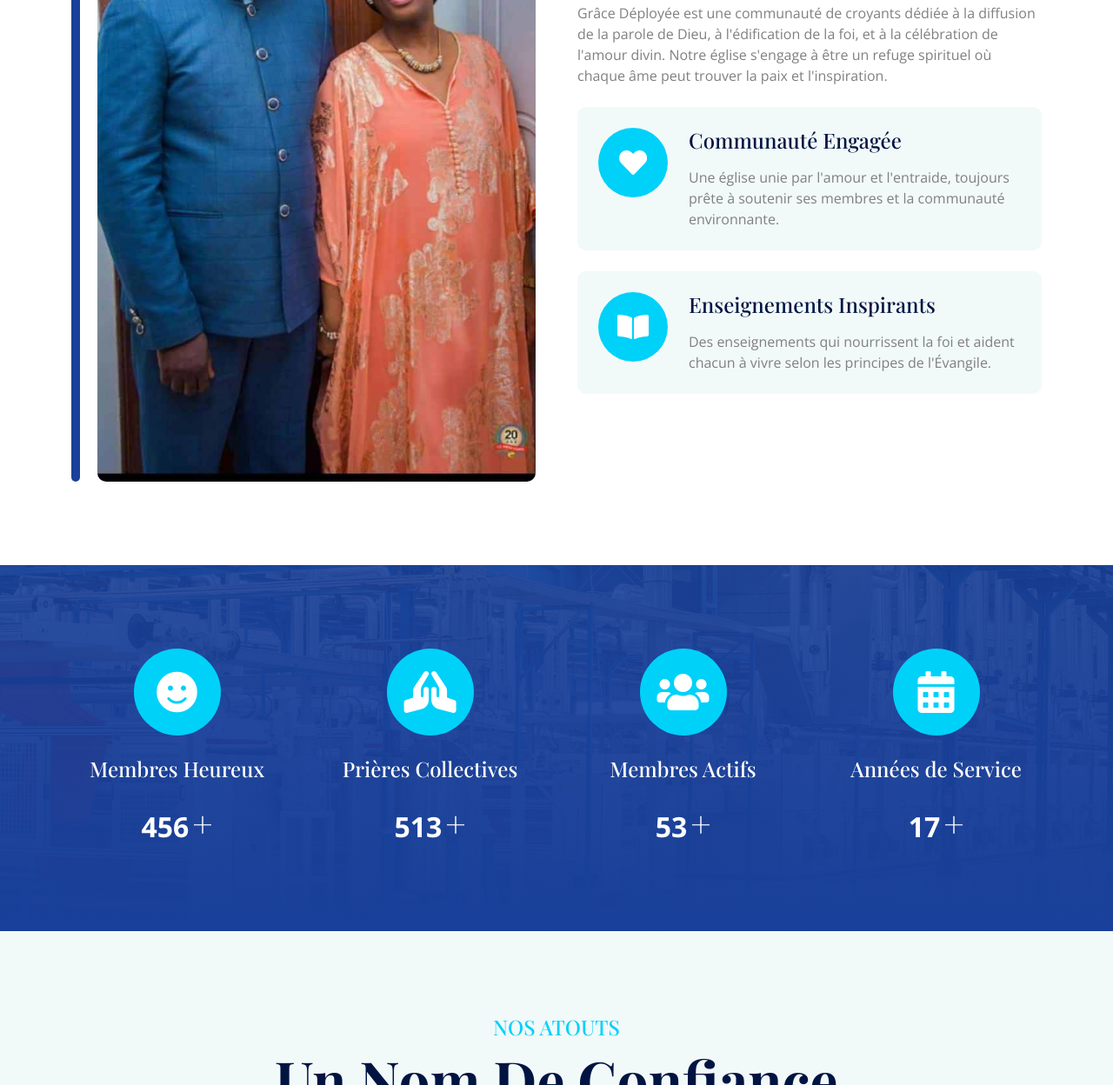
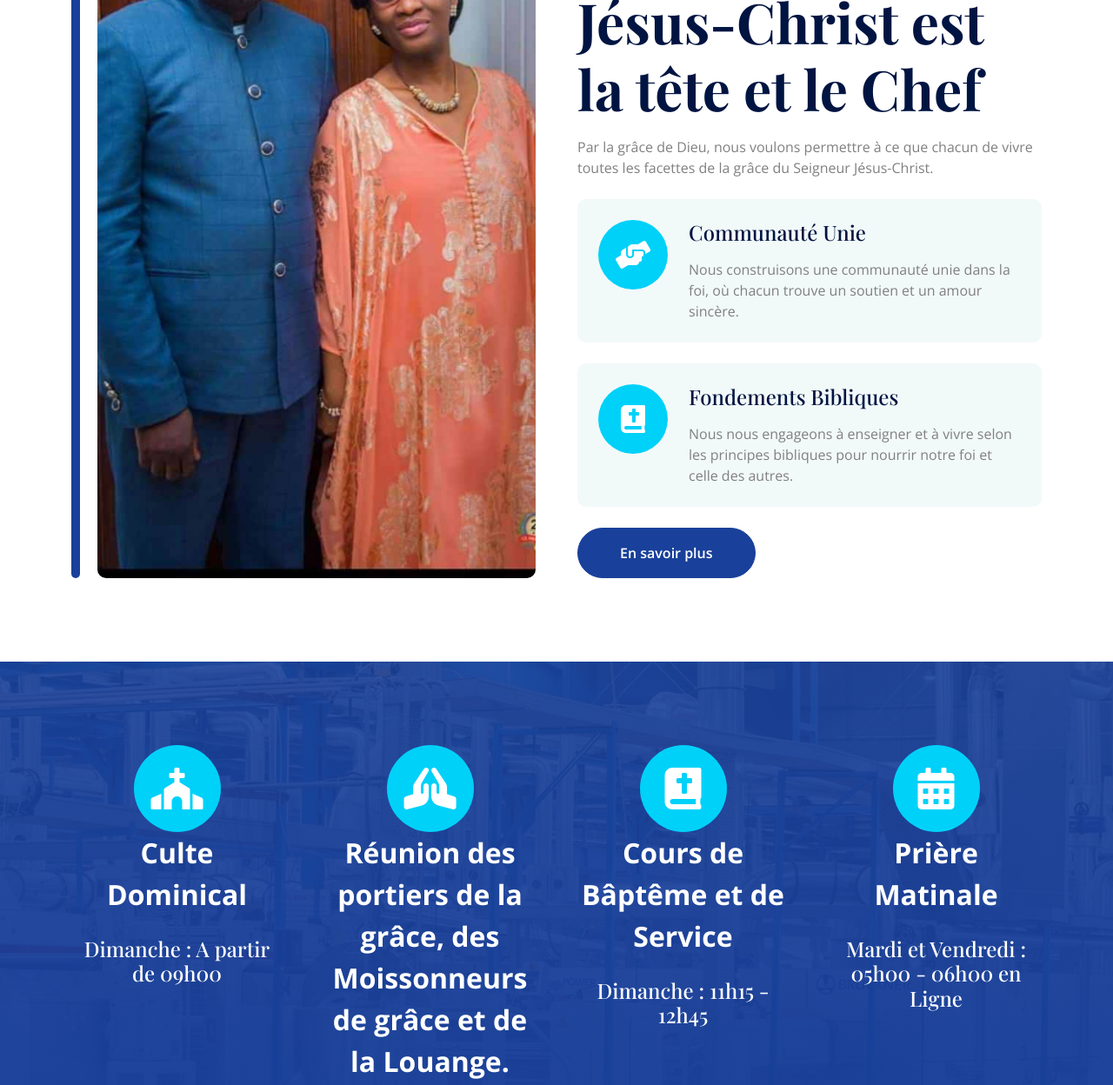
Before and after one commit to NGOUBADJAMBO-Richard/Gr-ce-Deploy-e---Site, a plain HTML site: page about.html in a window 1280 px wide. Shown: the part 767-2015 px from the top of the page at 87% size. Drawn offline with nearby package versions, Linux system fonts and the light colour scheme; a web font is replaced by a local one.

Commit message:
I don't remember !

```diff
--- a/about.html
+++ b/about.html
@@ -122,23 +122,23 @@
     <!-- Modal Search End -->
 
     <!-- About Start -->
-    <div class="container-fluid about py-5">
+    <div class="container-fluid about overflow-hidden py-5">
         <div class="container py-5">
             <div class="row g-5">
                 <div class="col-xl-6 wow fadeInLeft" data-wow-delay="0.2s">
                     <div class="about-img rounded h-100">
                         <img src="./img/Couple-Shembo-1.jpg" class="img-fluid rounded h-100 w-100"
-                            style="object-fit: cover;" alt="">
+                            style="object-fit: cover;" alt="À propos de Grâce Déployée">
                         <!-- <div class="about-exp"><span>20 Ans d'Expérience</span></div> -->
                     </div>
                 </div>
                 <div class="col-xl-6 wow fadeInRight" data-wow-delay="0.2s">
                     <div class="about-item">
-                        <h4 class="text-primary text-uppercase">À Propos de Nous</h4>
-                        <h1 class="display-3 mb-3">Nous Apportons la Grâce et l'Amour de Dieu.</h1>
-                        <p class="mb-4">Grâce Déployée est une communauté de croyants dédiée à la diffusion de la parole
-                            de Dieu, à l'édification de la foi, et à la célébration de l'amour divin. Notre église
-                            s'engage à être un refuge spirituel où chaque âme peut trouver la paix et l'inspiration.</p>
+                        <h4 class="text-primary text-uppercase">À propos de nous</h4>
+                        <h1 class="display-3 mb-3">Nous faisons partie de l'Eglise Universelle dont Jésus-Christ est la
+                            tête et le Chef</h1>
+                        <p class="mb-4">Par la grâce de Dieu, nous voulons permettre à ce que chacun de vivre toutes les
+                            facettes de la grâce du Seigneur Jésus-Christ.</p>
                         <div class="bg-light rounded p-4 mb-4">
                             <div class="row">
                                 <div class="col-12">
@@ -146,12 +146,12 @@
                                         <div class="pe-4">
                                             <div class="rounded-circle bg-primary d-flex align-items-center justify-content-center"
                                                 style="width: 80px; height: 80px;"><i
-                                                    class="fas fa-heart text-white fa-2x"></i></div>
+                                                    class="fas fa-hands-helping text-white fa-2x"></i></div>
                                         </div>
                                         <div class="">
-                                            <a href="#" class="h4 d-inline-block mb-3">Communauté Engagée</a>
-                                            <p class="mb-0">Une église unie par l'amour et l'entraide, toujours prête à
-                                                soutenir ses membres et la communauté environnante.</p>
+                                            <a href="#" class="h4 d-inline-block mb-3">Communauté Unie</a>
+                                            <p class="mb-0">Nous construisons une communauté unie dans la foi, où chacun
+                                                trouve un soutien et un amour sincère.</p>
                                         </div>
                                     </div>
                                 </div>
@@ -164,64 +164,65 @@
                                         <div class="pe-4">
                                             <div class="rounded-circle bg-primary d-flex align-items-center justify-content-center"
                                                 style="width: 80px; height: 80px;"><i
-                                                    class="fas fa-book-open text-white fa-2x"></i></div>
+                                                    class="fas fa-bible text-white fa-2x"></i></div>
                                         </div>
                                         <div class="">
-                                            <a href="#" class="h4 d-inline-block mb-3">Enseignements Inspirants</a>
-                                            <p class="mb-0">Des enseignements qui nourrissent la foi et aident chacun à
-                                                vivre selon les principes de l'Évangile.</p>
+                                            <a href="#" class="h4 d-inline-block mb-3">Fondements Bibliques</a>
+                                            <p class="mb-0">Nous nous engageons à enseigner et à vivre selon les
+                                                principes bibliques pour nourrir notre foi et celle des autres.</p>
                                         </div>
                                     </div>
                                 </div>
                             </div>
                         </div>
-                        <!-- <a href="#" class="btn btn-secondary rounded-pill py-3 px-5">En Savoir Plus</a> -->
+                        <a href="about.html" class="btn btn-secondary rounded-pill py-3 px-5">En savoir plus</a>
                     </div>
                 </div>
             </div>
         </div>
     </div>
-
     <!-- About End -->
 
-    <!-- Fact Counter -->
+    <!-- Horaire Counter -->
     <div class="container-fluid counter py-5">
         <div class="container py-5">
             <div class="row g-5">
                 <div class="col-md-6 col-lg-6 col-xl-3 wow fadeInUp" data-wow-delay="0.2s">
                     <div class="counter-item">
                         <div class="counter-item-icon mx-auto">
-                            <i class="fas fa-smile fa-3x text-white"></i>
+                            <i class="fas fa-church fa-3x text-white"></i>
                         </div>
-                        <h4 class="text-white my-4">Membres Heureux</h4>
+
+                        <span class="text-white fs-2 fw-bold">Culte Dominical</span>
                         <div class="counter-counting">
-                            <span class="text-white fs-2 fw-bold" data-toggle="counter-up">456</span>
-                            <span class="h1 fw-bold text-white">+</span>
+                            <h4 class="text-white my-4">Dimanche : A partir de 09h00</h4>
                         </div>
+
                     </div>
                 </div>
-                <div class="col-md-6 col-lg-6 col-xl-3 wow fadeInUp" data-wow-delay="0.4s">
+                <div class="col-md-6 col-lg-6 col-xl-3 wow fadeInUp">
                     <div class="counter-item">
                         <div class="counter-item-icon mx-auto">
                             <i class="fas fa-praying-hands fa-3x text-white"></i>
                         </div>
-                        <h4 class="text-white my-4">Prières Collectives</h4>
+
+                        <span class="text-white fs-2 fw-bold">Réunion des portiers de la grâce, des Moissonneurs de
+                            grâce et de la Louange.</span>
                         <div class="counter-counting">
-                            <span class="text-white fs-2 fw-bold" data-toggle="counter-up">513</span>
-                            <span class="h1 fw-bold text-white">+</span>
+                            <h4 class="text-white my-4">Samedi : 14h - 16h en présentiel</h4>
                         </div>
                     </div>
                 </div>
-                <div class="col-md-6 col-lg-6 col-xl-3 wow fadeInUp" data-wow-delay="0.6s">
+                <div class="col-md-6 col-lg-6 col-xl-3 wow fadeInUp">
                     <div class="counter-item">
                         <div class="counter-item-icon mx-auto">
-                            <i class="fas fa-users fa-3x text-white"></i>
+                            <i class="fas fa-bible fa-3x text-white"></i>
                         </div>
-                        <h4 class="text-white my-4">Membres Actifs</h4>
                         <div class="counter-counting">
-                            <span class="text-white fs-2 fw-bold" data-toggle="counter-up">53</span>
-                            <span class="h1 fw-bold text-white">+</span>
+                            <span class="text-white fs-2 fw-bold">Cours de Bâptême et de Service</span>
                         </div>
+                        <h4 class="text-white my-4">Dimanche : 11h15 - 12h45</h4>
+
                     </div>
                 </div>
                 <div class="col-md-6 col-lg-6 col-xl-3 wow fadeInUp" data-wow-delay="0.8s">
@@ -229,18 +230,17 @@
                         <div class="counter-item-icon mx-auto">
                             <i class="fas fa-calendar-alt fa-3x text-white"></i>
                         </div>
-                        <h4 class="text-white my-4">Années de Service</h4>
+
                         <div class="counter-counting">
-                            <span class="text-white fs-2 fw-bold" data-toggle="counter-up">17</span>
-                            <span class="h1 fw-bold text-white">+</span>
+                            <span class="text-white fs-2 fw-bold">Prière Matinale</span>
                         </div>
+                        <h4 class="text-white my-4">Mardi et Vendredi : 05h00 - 06h00 en Ligne </h4>
                     </div>
                 </div>
             </div>
         </div>
     </div>
-
-    <!-- Fact Counter -->
+    <!-- Horaire Counter -->
 
     <!-- feature Start -->
     <div class="container-fluid feature bg-light py-5">
```
Also changed, not shown: index.html (+26 -20 lines).
